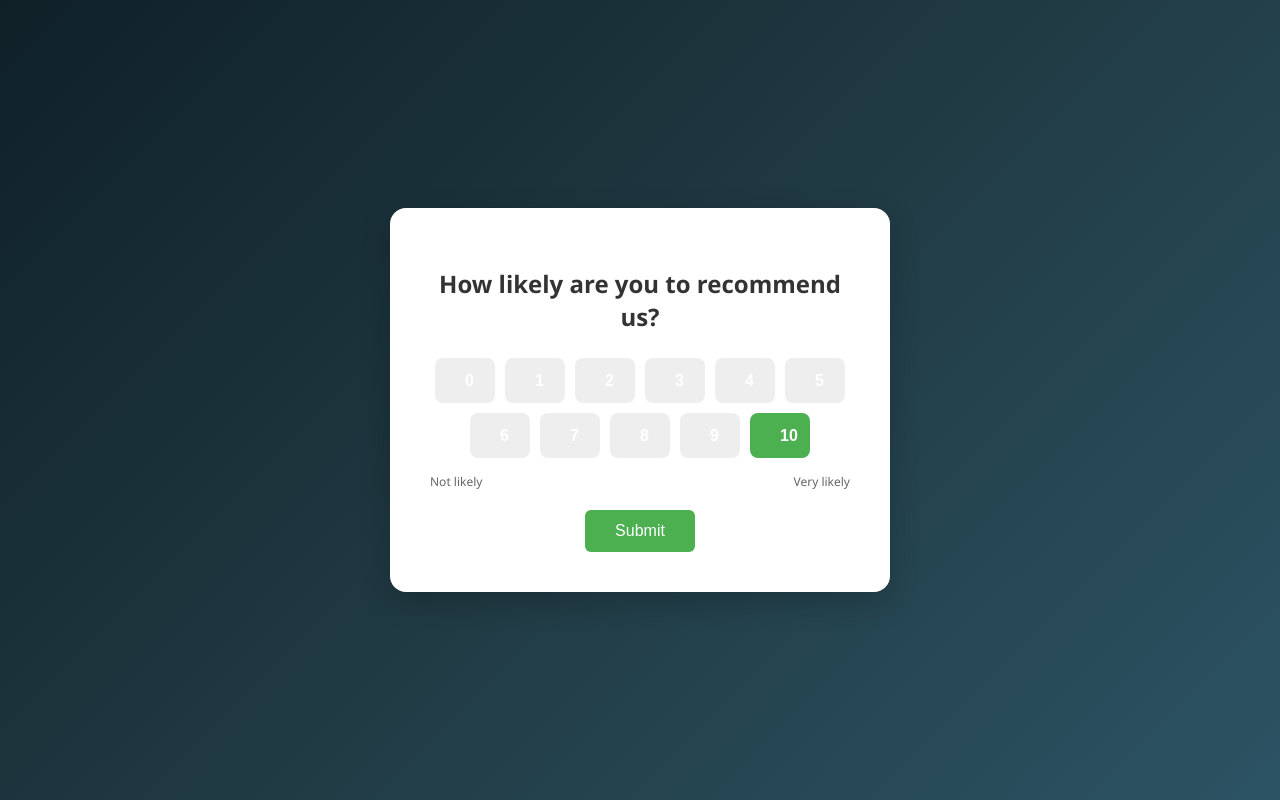
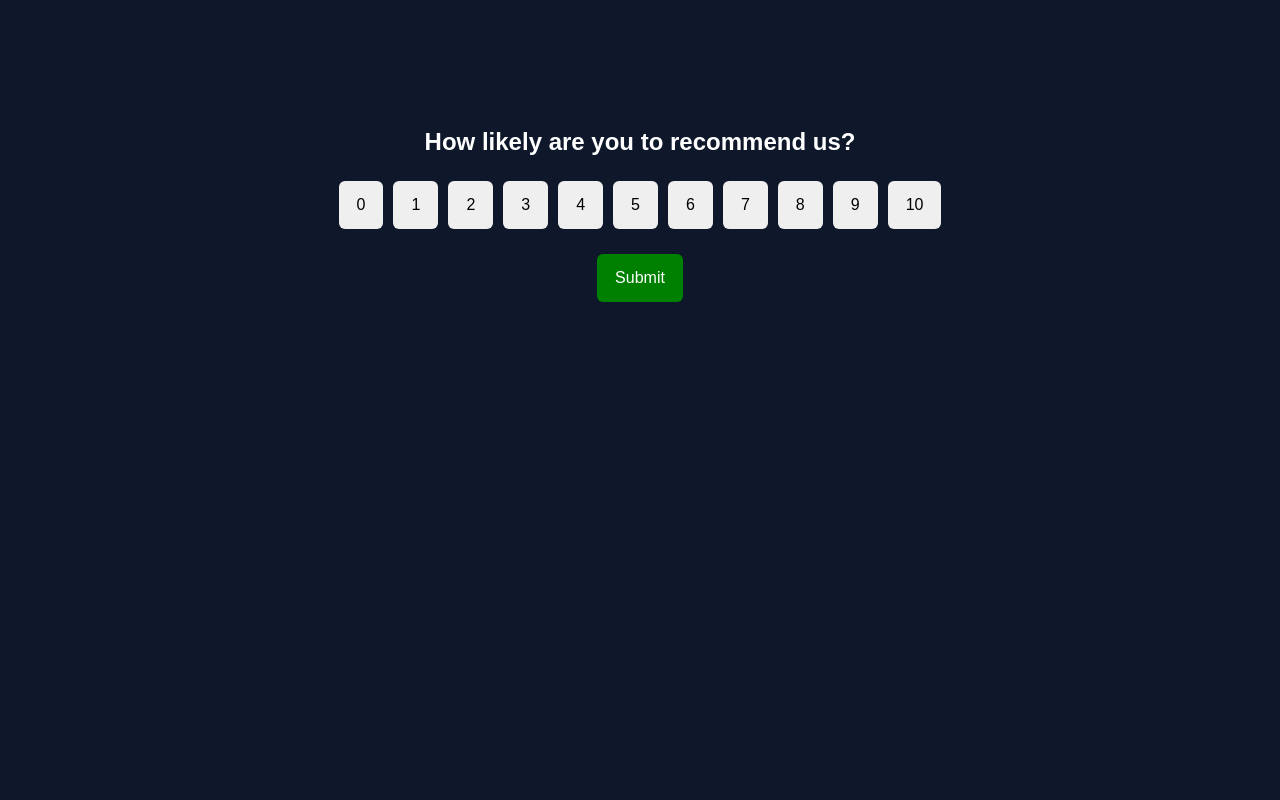
Before and after one commit to pranavsharma-997/csat-app, a website: page index.html in a window 1280 px wide. Both pictures are taken after a click on the button "10". Drawn offline with Linux system fonts and the light colour scheme.

Commit message:
final fix

```diff
--- a/index.html
+++ b/index.html
@@ -1,171 +1,100 @@
 <!DOCTYPE html>
-<html lang="en">
+<html>
 <head>
-<meta charset="UTF-8">
-<title>Customer Feedback</title>
+  <title>CSAT Feedback</title>
 
   <style>
     body {
-    margin: 0;
-    font-family: 'Segoe UI', sans-serif;
-    background: linear-gradient(135deg, #0f2027, #203a43, #2c5364);
-    display: flex;
-    justify-content: center;
-    align-items: center;
-    height: 100vh;
+      font-family: Arial;
+      background: #0f172a;
+      color: white;
+      text-align: center;
+      padding-top: 100px;
     }
 
-/* Card */
-.container {
-    background: white;
-    padding: 40px;
-    border-radius: 16px;
-    width: 420px;
-    text-align: center;
-    box-shadow: 0 10px 30px rgba(0,0,0,0.2);
+    button {
+      margin: 5px;
+      padding: 15px 18px;
+      font-size: 16px;
+      cursor: pointer;
+      border-radius: 6px;
+      border: none;
     }
 
-/* Title */
-h2 {
-    margin-bottom: 25px;
-    color: #333;
-}
-
-/* Ratings */
-.ratings {
-    display: flex;
-    flex-wrap: wrap;
-    justify-content: center;
-    gap: 10px;
-    margin-bottom: 25px;
-}
-
-.rating {
-    width: 45px;
-    height: 45px;
-    border-radius: 8px;
-    border: none;
-    background: #eee;
-    font-weight: bold;
-    cursor: pointer;
-    transition: all 0.2s ease;
-}
-
-.rating:hover {
-    background: #4CAF50;
-    color: white;
-    transform: scale(1.1);
-}
-
-.rating.selected {
-    background: #4CAF50;
+    button:hover {
+      background: #22c55e;
       color: white;
     }
 
-/* Labels */
-.labels {
-    display: flex;
-    justify-content: space-between;
-    font-size: 12px;
-    margin-top: -10px;
-    margin-bottom: 20px;
-    color: #666;
+    #submitBtn {
+      display: none;
+      margin-top: 20px;
+      background: green;
+      color: white;
     }
 
-/* Button */
-button {
-    background: #4CAF50;
-    color: white;
-    border: none;
-    padding: 12px 30px;
-    font-size: 16px;
-    border-radius: 6px;
-    cursor: pointer;
-    transition: 0.3s;
-}
-
-button:hover {
-    background: #388E3C;
+    #msg {
+      display: none;
+      margin-top: 20px;
+      font-size: 22px;
     }
   </style>
 </head>
 
 <body>
 
-<div class="container" id="mainBox">
 <h2>How likely are you to recommend us?</h2>
 
-    <div class="ratings" id="ratings"></div>
+<div id="ratings"></div>
 
-    <div class="labels">
-        <span>Not likely</span>
-        <span>Very likely</span>
-    </div>
+<button id="submitBtn" onclick="submitScore()">Submit</button>
 
-    <button onclick="submitScore()">Submit</button>
-</div>
+<div id="msg">🙏 Thank you for your feedback!</div>
 
 <script>
 let selectedScore = null;
-const container = document.getElementById("ratings");
 
-// Create rating buttons
+// 🔍 Get email from URL OR fallback to your email
+const params = new URLSearchParams(window.location.search);
+let email = params.get("email") || "Pranav.sharma@truckx.com";
+
+// 🎯 Create rating buttons
 for (let i = 0; i <= 10; i++) {
   const btn = document.createElement("button");
   btn.innerText = i;
-    btn.classList.add("rating");
 
   btn.onclick = () => {
-        document.querySelectorAll(".rating").forEach(b => b.classList.remove("selected"));
-        btn.classList.add("selected");
     selectedScore = i;
+    document.getElementById("submitBtn").style.display = "inline-block";
   };
 
-    container.appendChild(btn);
+  document.getElementById("ratings").appendChild(btn);
 }
 
-// Submit function
+// 🚀 Submit
 function submitScore() {
+
   if (selectedScore === null) {
     alert("Please select a score");
     return;
   }
 
-    fetch("http://localhost:3000/submit-score", {
+  fetch("https://csat-app-x6xr.onrender.com/", {
     method: "POST",
     headers: {
       "Content-Type": "application/json"
     },
-        body: JSON.stringify({ score: selectedScore })
+    body: JSON.stringify({
+      score: selectedScore,
+      email: email
     })
-    .then(res => res.text())
-    .then(data => {
-
-        // Replace UI with thank-you message
-        document.body.innerHTML = `
-            <div style="
-                display:flex;
-                justify-content:center;
-                align-items:center;
-                height:100vh;
-                font-family:'Segoe UI';
-                background:linear-gradient(135deg,#0f2027,#203a43,#2c5364);
-                color:white;
-                text-align:center;
-            ">
-                <div>
-                    <h1>🙏 Thank You!</h1>
-                    <p style="font-size:18px;">
-                        We appreciate your time.<br>
-                        Your feedback has been recorded successfully.
-                    </p>
-                </div>
-            </div>
-        `;
   })
-    .catch(err => {
-        alert("Error submitting feedback");
-    });
+  .then(res => res.json())
+  .then(() => {
+    document.getElementById("submitBtn").style.display = "none";
+    document.getElementById("msg").style.display = "block";
+  })
+  .catch(() => alert("Error submitting feedback"));
 }
 </script>
 
```
Also changed, not shown: server.js (+54 -38 lines). Lines whose indentation alone changed are shown as unchanged.
